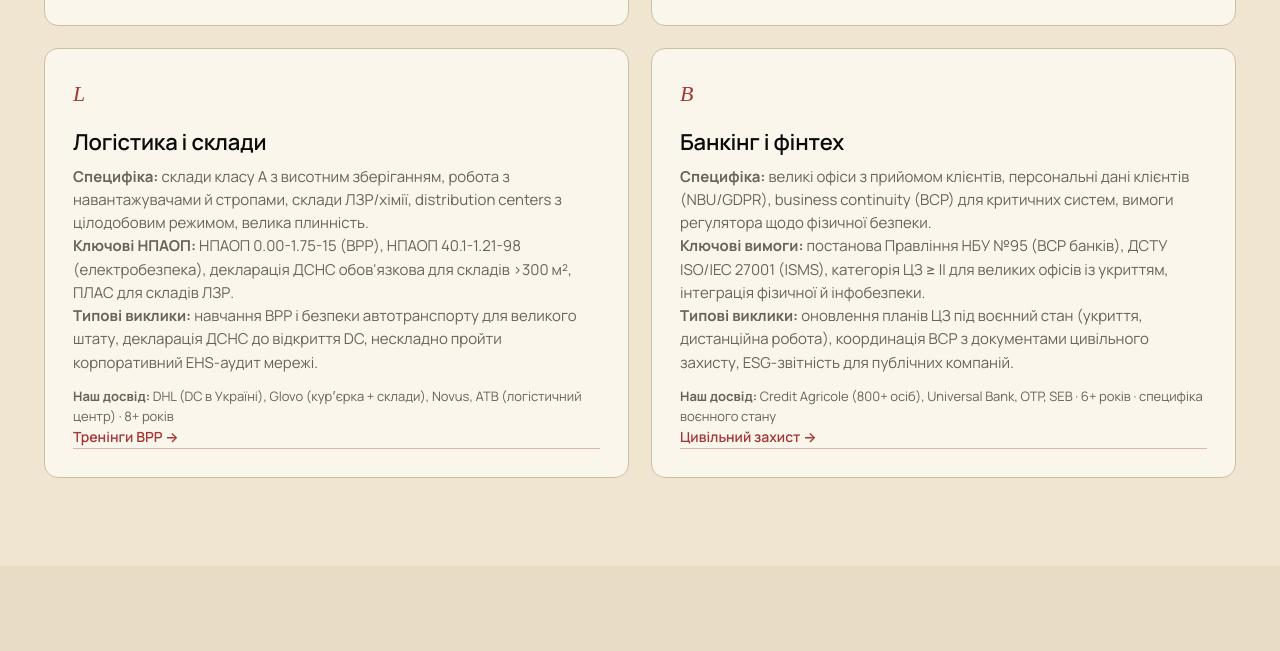
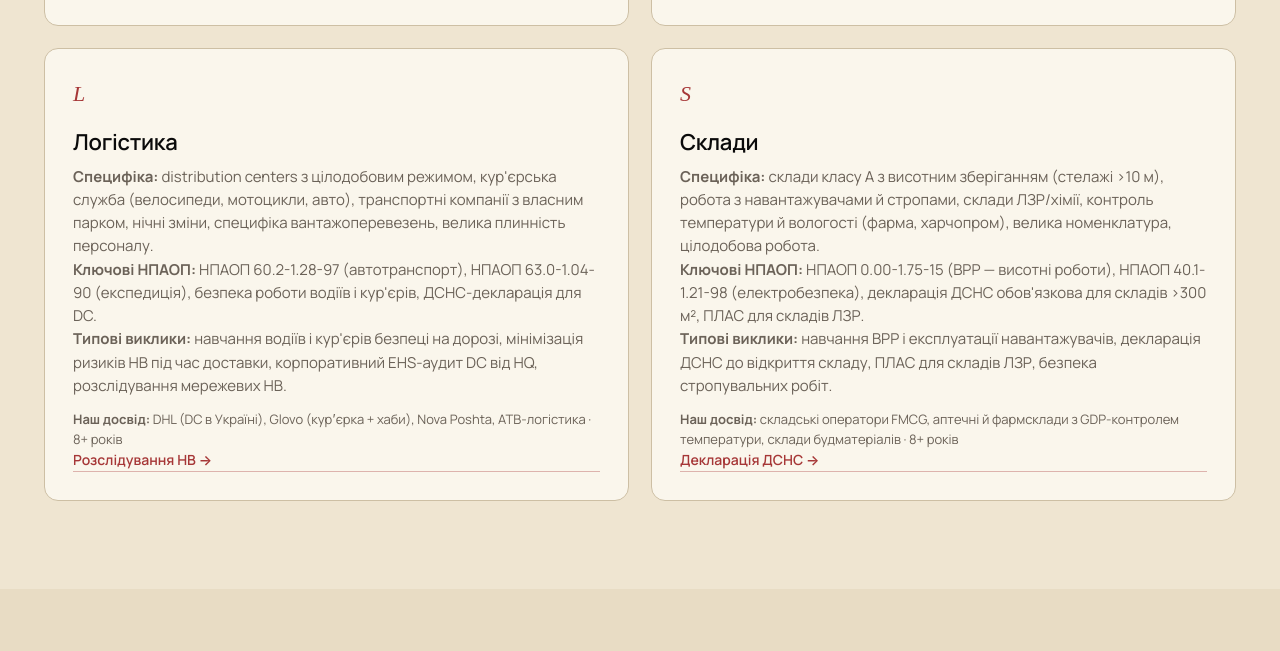
Before and after one commit to ratiy/racio-site, a plain HTML site: page halusi.html in a window 1280 px wide. Shown: the part 2982-3633 px from the top of the page. Drawn offline with Linux system fonts and the light colour scheme; a web font is replaced by a local one.

Commit message:
галузі: видалено Банкінг, розділено Логістика+Склади на дві окремі галузі
- halusi.html: видалено картку «Банкінг і фінтех», картка «Логістика і склади» розділена на дві окремі — «Логістика» (DC, кур'єри, водії, мережеві НВ) і «Склади» (клас А, ВРР, навантажувачі, ЛЗР). Comparison-таблиця оновлена. Згадка «у банкінгу» в SEO-prose замінена на «у логістиці».
- index.html: tile «Банкінг» замінено на «Склади» з якорем halusi.html#sklady. Tile «Логістика» оновлено з прямим якорем halusi.html#lohistyka.
- kliyenty-ta-keysu.html: tile «Банкінг» у галузевих зрізах замінено на «Склади». Featured-highlight Credit Agricole лишено (він про реального клієнта-банк, не окрема сервісна вертикаль).
- tarify.html: «...ритейл, HoReCa, банкінг» → «...ритейл, HoReCa, складська логістика».
- pro-kompaniyu.html: перелік галузей (фарма, MilTech, IT, виробництво, банкінг) → (фарма, MilTech, IT, виробництво, складська логістика).

Загальна кількість галузей лишилась 8: фарма / MilTech / IT / HoReCa / ритейл / виробництво / логістика / склади.

Credit Agricole та інші банки лишаються в logo-wall на kliyenty (реальні клієнти).

```diff
--- a/halusi.html
+++ b/halusi.html
@@ -4,7 +4,7 @@
 <meta charset="utf-8"/>
 <meta name="viewport" content="width=device-width,initial-scale=1"/>
 <title>Галузі — охорона праці й пожежна безпека за специфікою | RACIO</title>
-<meta name="description" content="Охорона праці, пожежна безпека й керування ризиками для 8 галузей: фарма, MilTech, IT, HoReCa, ритейл, виробництво, логістика, банкінг. Досвід у 20+ галузях, 500+ клієнтів."/>
+<meta name="description" content="Охорона праці, пожежна безпека й керування ризиками для 8 галузей: фарма, MilTech, IT, HoReCa, ритейл, виробництво, логістика, склади. Досвід у 20+ галузях, 500+ клієнтів."/>
 <link rel="preconnect" href="https://fonts.googleapis.com"><link rel="preconnect" href="https://fonts.gstatic.com" crossorigin>
 <link href="https://fonts.googleapis.com/css2?family=Manrope:wght@400;500;600;700&family=Playfair+Display:ital,wght@1,400;1,500&display=swap" rel="stylesheet">
 <link rel="stylesheet" href="racio.css">
@@ -136,19 +136,19 @@
         <p style="margin-top:12px;font-size:13px;color:var(--muted)"><b>Наш досвід:</b> Scania, Michelin (завод у Дніпрі), Ferrero, 3M, Henkel · 15+ років · найстаріша спеціалізація RACIO</p>
         <a href="otsinka-ryzykiv.html" style="color:var(--red);border-bottom:1px solid rgba(166,55,55,.35);text-decoration:none;font-size:14px;font-weight:600">Оцінка ризиків →</a>
       </div>
-      <div class="card" id="lohistyka"><div class="num">L</div><h3>Логістика і склади</h3>
-        <p><b>Специфіка:</b> склади класу А з висотним зберіганням, робота з навантажувачами й стропами, склади ЛЗР/хімії, distribution centers з цілодобовим режимом, велика плинність.</p>
-        <p><b>Ключові НПАОП:</b> НПАОП 0.00-1.75-15 (ВРР), НПАОП 40.1-1.21-98 (електробезпека), декларація ДСНС обов'язкова для складів >300 м², ПЛАС для складів ЛЗР.</p>
-        <p><b>Типові виклики:</b> <a href="treningy-z-ohorony-pratsi.html">навчання ВРР і безпеки автотранспорту</a> для великого штату, декларація ДСНС до відкриття DC, нескладно пройти корпоративний EHS-аудит мережі.</p>
-        <p style="margin-top:12px;font-size:13px;color:var(--muted)"><b>Наш досвід:</b> DHL (DC в Україні), Glovo (курʼєрка + склади), Novus, ATB (логістичний центр) · 8+ років</p>
-        <a href="treningy-z-ohorony-pratsi.html" style="color:var(--red);border-bottom:1px solid rgba(166,55,55,.35);text-decoration:none;font-size:14px;font-weight:600">Тренінги ВРР →</a>
+      <div class="card" id="lohistyka"><div class="num">L</div><h3>Логістика</h3>
+        <p><b>Специфіка:</b> distribution centers з цілодобовим режимом, кур'єрська служба (велосипеди, мотоцикли, авто), транспортні компанії з власним парком, нічні зміни, специфіка вантажоперевезень, велика плинність персоналу.</p>
+        <p><b>Ключові НПАОП:</b> НПАОП 60.2-1.28-97 (автотранспорт), НПАОП 63.0-1.04-90 (експедиція), безпека роботи водіїв і кур'єрів, ДСНС-декларація для DC.</p>
+        <p><b>Типові виклики:</b> <a href="treningy-z-ohorony-pratsi.html">навчання водіїв і кур'єрів</a> безпеці на дорозі, мінімізація ризиків НВ під час доставки, корпоративний EHS-аудит DC від HQ, <a href="rozsliduvannia-nv.html">розслідування мережевих НВ</a>.</p>
+        <p style="margin-top:12px;font-size:13px;color:var(--muted)"><b>Наш досвід:</b> DHL (DC в Україні), Glovo (курʼєрка + хаби), Nova Poshta, ATB-логістика · 8+ років</p>
+        <a href="rozsliduvannia-nv.html" style="color:var(--red);border-bottom:1px solid rgba(166,55,55,.35);text-decoration:none;font-size:14px;font-weight:600">Розслідування НВ →</a>
       </div>
-      <div class="card" id="bankinh"><div class="num">B</div><h3>Банкінг і фінтех</h3>
-        <p><b>Специфіка:</b> великі офіси з прийомом клієнтів, персональні дані клієнтів (NBU/GDPR), business continuity (BCP) для критичних систем, вимоги регулятора щодо фізичної безпеки.</p>
-        <p><b>Ключові вимоги:</b> постанова Правління НБУ №95 (BCP банків), ДСТУ ISO/IEC 27001 (ISMS), категорія ЦЗ ≥ II для великих офісів із укриттям, інтеграція фізичної й інфобезпеки.</p>
-        <p><b>Типові виклики:</b> оновлення планів ЦЗ під воєнний стан (укриття, дистанційна робота), координація BCP з документами <a href="tsyvilnyi-zakhyst.html">цивільного захисту</a>, ESG-звітність для публічних компаній.</p>
-        <p style="margin-top:12px;font-size:13px;color:var(--muted)"><b>Наш досвід:</b> Credit Agricole (800+ осіб), Universal Bank, OTP, SEB · 6+ років · специфіка воєнного стану</p>
-        <a href="tsyvilnyi-zakhyst.html" style="color:var(--red);border-bottom:1px solid rgba(166,55,55,.35);text-decoration:none;font-size:14px;font-weight:600">Цивільний захист →</a>
+      <div class="card" id="sklady"><div class="num">S</div><h3>Склади</h3>
+        <p><b>Специфіка:</b> склади класу А з висотним зберіганням (стелажі &gt;10 м), робота з навантажувачами й стропами, склади ЛЗР/хімії, контроль температури й вологості (фарма, харчопром), велика номенклатура, цілодобова робота.</p>
+        <p><b>Ключові НПАОП:</b> НПАОП 0.00-1.75-15 (ВРР — висотні роботи), НПАОП 40.1-1.21-98 (електробезпека), декларація ДСНС обов'язкова для складів &gt;300 м², ПЛАС для складів ЛЗР.</p>
+        <p><b>Типові виклики:</b> <a href="treningy-z-ohorony-pratsi.html">навчання ВРР і експлуатації навантажувачів</a>, <a href="deklaratsiia-dsns.html">декларація ДСНС</a> до відкриття складу, ПЛАС для складів ЛЗР, безпека стропувальних робіт.</p>
+        <p style="margin-top:12px;font-size:13px;color:var(--muted)"><b>Наш досвід:</b> складські оператори FMCG, аптечні й фармсклади з GDP-контролем температури, склади будматеріалів · 8+ років</p>
+        <a href="deklaratsiia-dsns.html" style="color:var(--red);border-bottom:1px solid rgba(166,55,55,.35);text-decoration:none;font-size:14px;font-weight:600">Декларація ДСНС →</a>
       </div>
     </div>
   </div>
@@ -164,7 +164,7 @@
       <li><div><h4>Галузеві шаблони документів</h4><p>У <a href="pakety-dokumentiv.html">пакетах документів</a> є 40+ галузевих варіантів — не один «базовий», а окремі для фарми, HoReCa, ритейлу, виробництва, складів. Кожен адаптований під типові НПАОП галузі.</p></div></li>
       <li><div><h4>Оцінка ризиків за галузевою методологією</h4><p>Для IT — психосоціальні й ергономічні ризики мають ~60% ваги в матриці 5×5. Для виробництва — фізичні й хімічні. Для HoReCa — біологічні (робота з їжею). Використовуємо <a href="otsinka-ryzykiv.html">нову методологію 2023 року</a>.</p></div></li>
       <li><div><h4>Навчання під специфіку</h4><p>ПТМ для кухарів HoReCa — з практикою на газовому обладнанні. Тренінг ВРР для логістики — на реальному навантажувачі. <a href="treningy-z-ohorony-pratsi.html">5 тем тренінгів з ОП</a> адаптуються під конкретну галузь.</p></div></li>
-      <li><div><h4>Координація з галузевими регуляторами</h4><p>Крім Держпраці й ДСНС у фармі додається Держлікслужба (валідація), у банкінгу — НБУ (BCP), у MilTech — ЦОВВ з питань оборони. Ми знаємо вимоги кожного і готуємо єдиний пакет, який задовольняє всіх.</p></div></li>
+      <li><div><h4>Координація з галузевими регуляторами</h4><p>Крім Держпраці й ДСНС у фармі додається Держлікслужба (валідація), у логістиці — Укртрансбезпека, у MilTech — ЦОВВ з питань оборони. Ми знаємо вимоги кожного і готуємо єдиний пакет, який задовольняє всіх.</p></div></li>
       <li><div><h4>Галузеві кейси як базис</h4><p>Перед стартом ми показуємо 2-3 реальні кейси з вашої галузі з метриками (час, штраф, охоплення). Це дозволяє адекватно спрогнозувати результат для вас — а не обіцяти «ми зможемо». Дивіться <a href="kliyenty-ta-keysu.html">розділ клієнтів і кейсів</a>.</p></div></li>
     </ol>
     <p class="lead" style="margin-top:28px;max-width:860px"><b>Що це дає бізнесу:</b> замість «підрядника на всіх», який доводиться донавчати на вашому проєкті, ви одразу отримуєте експертизу з аналогічних компаній у галузі. За нашою статистикою — на 30-40% швидше впровадження і в 2-3 рази менше ітерацій узгодження документів.</p>
@@ -185,8 +185,8 @@
           <tr><td><a href="#horeca" style="color:var(--ink);font-weight:700;border-bottom:1px dotted var(--muted);text-decoration:none">HoReCa ↓</a></td><td>Кухня, газ, клієнти</td><td>Швидка декларація ДСНС</td><td>Декларація ДСНС</td></tr>
           <tr><td><a href="#rytejl" style="color:var(--ink);font-weight:700;border-bottom:1px dotted var(--muted);text-decoration:none">Ритейл ↓</a></td><td>Мережі, сезонні</td><td>Єдиний стандарт на 50+ точок</td><td>Пакети документів</td></tr>
           <tr><td><a href="#vyrobnytstvo" style="color:var(--ink);font-weight:700;border-bottom:1px dotted var(--muted);text-decoration:none">Виробництво ↓</a></td><td>НПАОП, небезпечні процеси</td><td>Декларація ПНО, ПЛАС</td><td>Повний аутсорсинг ОП + ПБ</td></tr>
-          <tr><td><a href="#lohistyka" style="color:var(--ink);font-weight:700;border-bottom:1px dotted var(--muted);text-decoration:none">Логістика ↓</a></td><td>Склади А, ВРР, ЛЗР</td><td>Декларація ДСНС для DC</td><td>Тренінги ВРР + декларація</td></tr>
-          <tr><td><a href="#bankinh" style="color:var(--ink);font-weight:700;border-bottom:1px dotted var(--muted);text-decoration:none">Банкінг ↓</a></td><td>BCP, NBU, воєнний стан</td><td>Плани ЦЗ з укриттями</td><td>Цивільний захист</td></tr>
+          <tr><td><a href="#lohistyka" style="color:var(--ink);font-weight:700;border-bottom:1px dotted var(--muted);text-decoration:none">Логістика ↓</a></td><td>DC, кур'єри, транспорт</td><td>Безпека водіїв, мережеві НВ</td><td>Тренінги + розслідування НВ</td></tr>
+          <tr><td><a href="#sklady" style="color:var(--ink);font-weight:700;border-bottom:1px dotted var(--muted);text-decoration:none">Склади ↓</a></td><td>Клас А, ВРР, ЛЗР, навантажувачі</td><td>Декларація ДСНС, ПЛАС</td><td>Декларація ДСНС + тренінги ВРР</td></tr>
         </tbody>
       </table>
     </div>
```
Also changed, not shown: index.html (+2 -2 lines), kliyenty-ta-keysu.html (+6 -6 lines), pro-kompaniyu.html (+1 -1 lines), tarify.html (+1 -1 lines), 5 other files.
